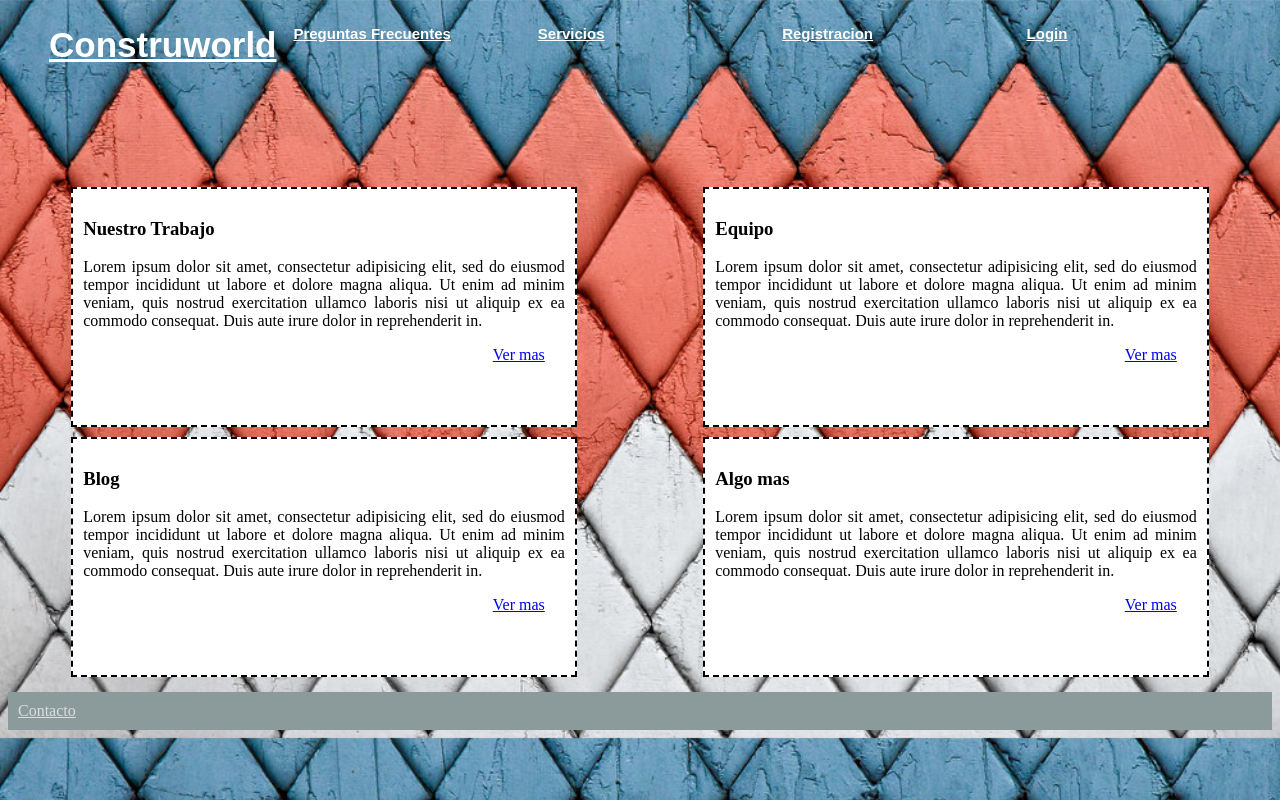
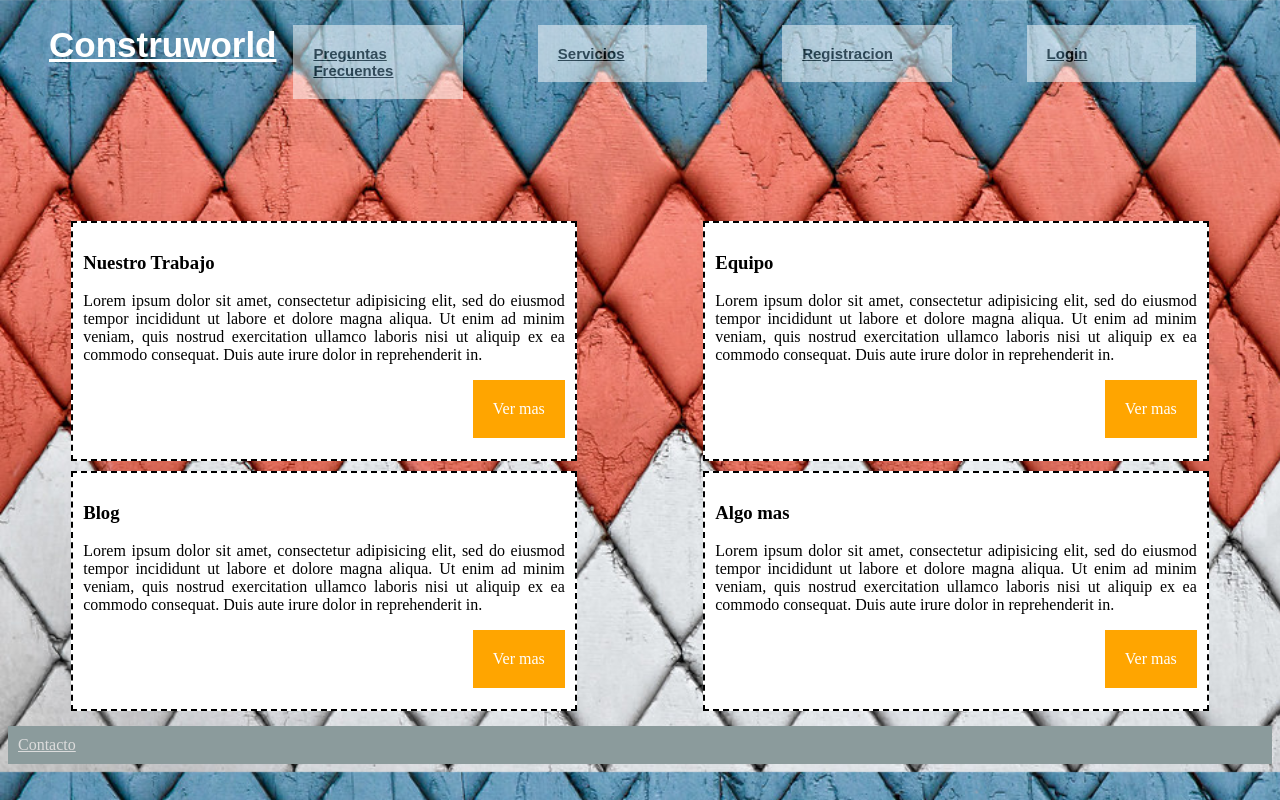
Before and after one commit to MinoLou/integrador, a PHP site: page /proyecto.php in a window 1280 px wide. Run offline with PHP 8.4, Linux system fonts and the light colour scheme.

Commit message:
modifique estilos de la nav-bar y boton Ver mas

```diff
--- a/css/styles.css
+++ b/css/styles.css
@@ -13,8 +13,12 @@ header{
 	margin-bottom: 10px;
 }
 
-nav{
-
+.nav1{
+	padding: 20px;
+	background-color: #FFF;
+	opacity: 0.5;
+	color: black;
+	margin-right: 75px;
 }
 nav ul{
 	list-style-type: none;
@@ -43,12 +47,15 @@ nav ul li a{
 	font-style: normal;
 	font-weight: bold;
 }
+
+
 footer a{
 	display: block;
 	background-color: rgb(139, 155, 156);
 	color: gainsboro;
 	padding: 10px;
 	margin-top: 10px;
+	margin-bottom: auto;
 }
 section{
 	overflow: hidden;
@@ -76,5 +83,8 @@ section article{
 
 section article a{
 	float: right;
-	padding-right: 20px;
+	padding: 20px;
+	text-decoration: none;
+	color: #FFF;
+	background-color: orange;
 }
--- a/login.php
+++ b/login.php
@@ -1,9 +1,7 @@
 <?php
-if ($_POST && strlen($_POST["user"]) == 0) {
+if ($_POST && strlen($_POST["user"]) == 0){
    echo "Completa el usuario, por favor";
-
  }
-
 
  ?>
 
```
